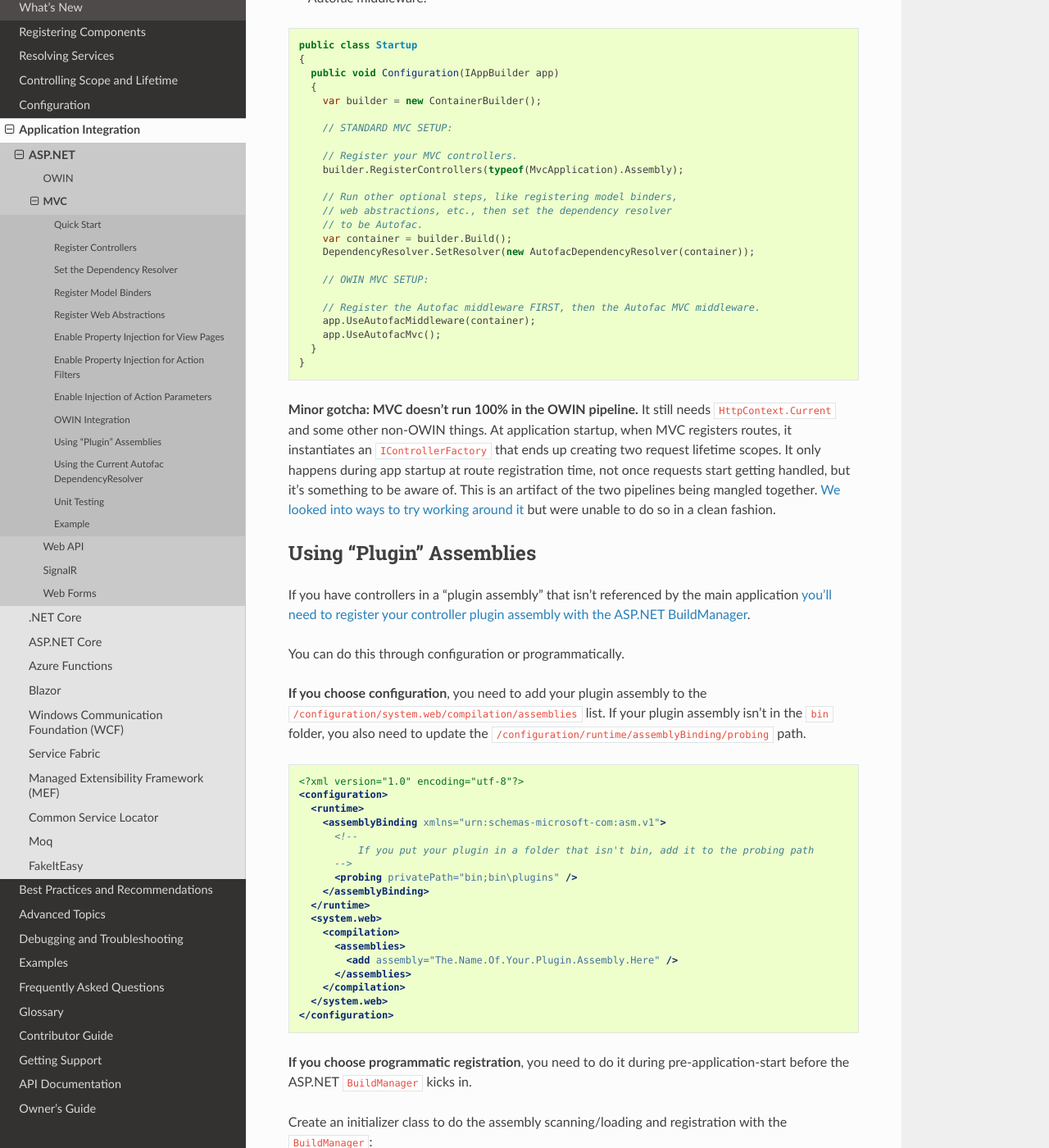
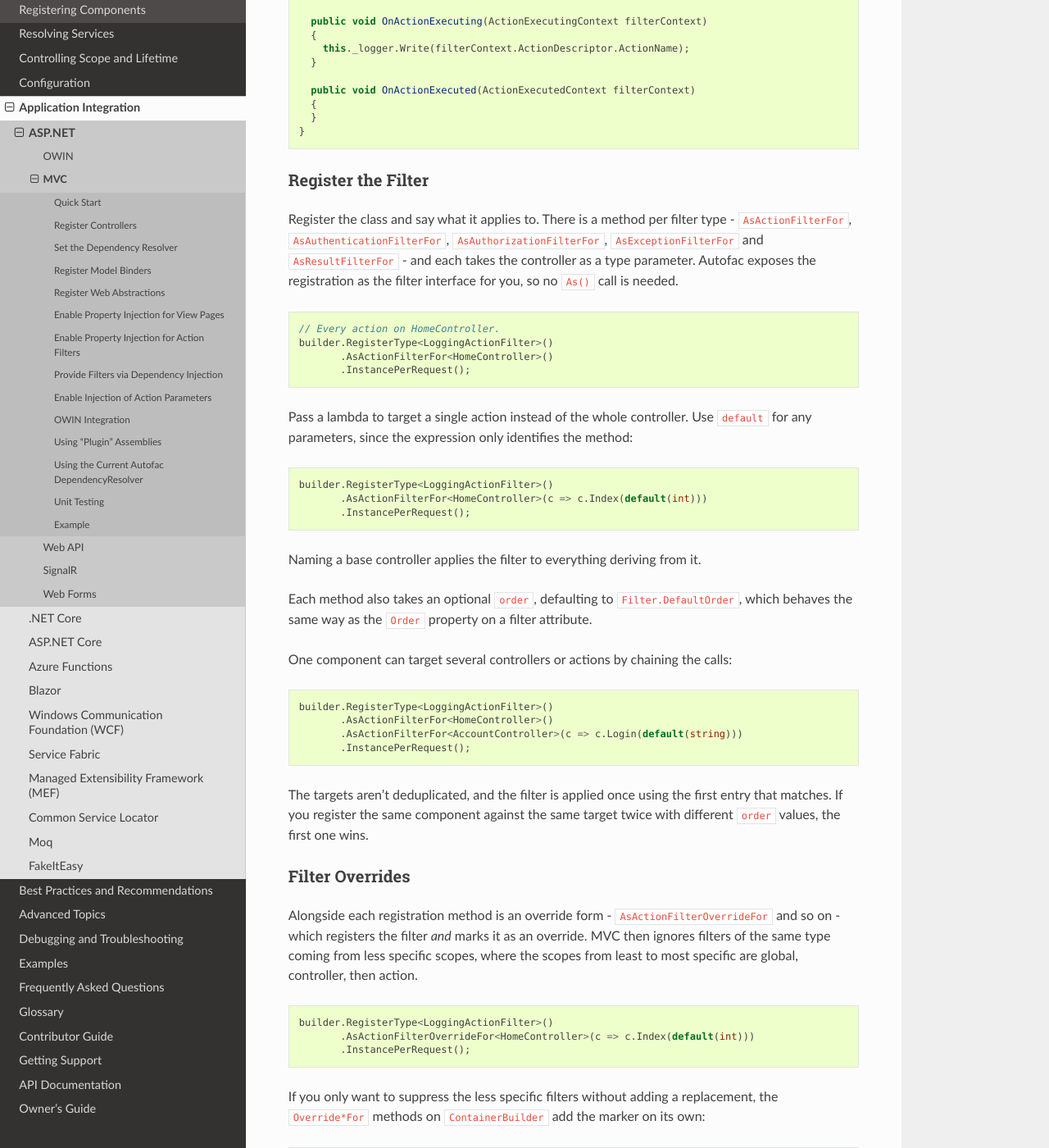
Before and after one commit to autofac/Documentation, a Sphinx documentation site: the page built from docs/integration/mvc.rst, in a window 1280 px wide and 1400 px high, scrolled down 6241 px. Shown: the whole window at 82% size. Built offline with Sphinx 7.4.7 and the Read the Docs theme 3.1.0, drawn with Linux system fonts in a browser that asks for light colours; some of the changed text lies outside the part shown.

Commit message:
Document the MVC filter registration API
Registering a component as an MVC filter was entirely undocumented, while the
equivalent on the Web API page gets a section of its own. Twenty public methods
existed with nothing pointing at them: AsActionFilterFor,
AsAuthenticationFilterFor, AsAuthorizationFilterFor, AsExceptionFilterFor and
AsResultFilterFor, each with a controller-wide and an action-specific overload,
plus an override form of each, plus five Override*For markers on
ContainerBuilder.

The new section uses the same heading as the Web API page, "Provide Filters via
Dependency Injection", since the two pages describe the same capability and
disagreeing on the name is part of why one looked absent.

What differs between the two frameworks is worth stating, because it changes
what you write. MVC filters implement the framework's own System.Web.Mvc
interfaces rather than Autofac-specific ones, because AutofacFilterProvider
resolves filters from the request lifetime scope on every GetFilters call. Web
API needs IAutofacActionFilter precisely because it caches instead.

Also documents the action-selector overload and its default(T) placeholders, the
order parameter, that naming a base controller covers derived controllers, and
chaining one component onto several targets. The chaining note carries the
consequence: targets are not deduplicated and the first match wins, so
registering the same component against the same target twice with different
order values silently uses the first.

RegisterFilterProvider() was described only as the way to get property injection
into filter attributes. It is also what makes these registrations work at all, so
the existing section now says so and links across. Attribute filters are
unaffected either way, since AutofacFilterProvider derives from
FilterAttributeFilterProvider and calls base.GetFilters.

Fixed the adjacent attribute example, where the action returned nothing and one
attribute was written with a redundant Attribute suffix.

```diff
--- a/docs/integration/mvc.rst
+++ b/docs/integration/mvc.rst
@@ -172,7 +172,7 @@
 Enable Property Injection for Action Filters
 ============================================
 
-To make use of property injection for your filter attributes call the ``RegisterFilterProvider()`` method on the ``ContainerBuilder`` before building your container and providing it to the ``AutofacDependencyResolver``.
+To make use of property injection for your filter attributes call the ``RegisterFilterProvider()`` method on the ``ContainerBuilder`` before building your container and providing it to the ``AutofacDependencyResolver``. The same call is what enables :ref:`registering a component as a filter <mvc-filters-via-di>`, so one is enough for both.
 
 .. sourcecode:: csharp
 
@@ -214,10 +214,96 @@
 .. sourcecode:: csharp
 
     [CustomActionFilter]
-    [CustomAuthorizeAttribute]
+    [CustomAuthorize]
     public ActionResult Index()
     {
+      return this.View();
     }
+
+.. _mvc-filters-via-di:
+
+Provide Filters via Dependency Injection
+========================================
+
+Property injection covers the case where you want to keep using filter attributes. The alternative is to skip attributes entirely and register an ordinary class as a filter, which lets the filter take its dependencies through its constructor and lets you decide at registration time which controllers and actions it applies to.
+
+Implement the Filter Interface
+------------------------------
+
+Write a class implementing the MVC filter interface you want - ``IActionFilter``, ``IAuthenticationFilter``, ``IAuthorizationFilter``, ``IExceptionFilter`` or ``IResultFilter`` from ``System.Web.Mvc``. These are the framework's own interfaces; unlike :doc:`Web API <webapi>`, MVC needs no Autofac-specific filter interface, because the MVC filter provider resolves a fresh filter per request rather than caching one instance.
+
+.. sourcecode:: csharp
+
+    public class LoggingActionFilter : IActionFilter
+    {
+      private readonly ILogger _logger;
+
+      public LoggingActionFilter(ILogger logger)
+      {
+        this._logger = logger;
+      }
+
+      public void OnActionExecuting(ActionExecutingContext filterContext)
+      {
+        this._logger.Write(filterContext.ActionDescriptor.ActionName);
+      }
+
+      public void OnActionExecuted(ActionExecutedContext filterContext)
+      {
+      }
+    }
+
+Register the Filter
+-------------------
+
+Register the class and say what it applies to. There is a method per filter type - ``AsActionFilterFor``, ``AsAuthenticationFilterFor``, ``AsAuthorizationFilterFor``, ``AsExceptionFilterFor`` and ``AsResultFilterFor`` - and each takes the controller as a type parameter. Autofac exposes the registration as the filter interface for you, so no ``As()`` call is needed.
+
+.. sourcecode:: csharp
+
+    // Every action on HomeController.
+    builder.RegisterType<LoggingActionFilter>()
+           .AsActionFilterFor<HomeController>()
+           .InstancePerRequest();
+
+Pass a lambda to target a single action instead of the whole controller. Use ``default`` for any parameters, since the expression only identifies the method:
+
+.. sourcecode:: csharp
+
+    builder.RegisterType<LoggingActionFilter>()
+           .AsActionFilterFor<HomeController>(c => c.Index(default(int)))
+           .InstancePerRequest();
+
+Naming a base controller applies the filter to everything deriving from it.
+
+Each method also takes an optional ``order``, defaulting to ``Filter.DefaultOrder``, which behaves the same way as the ``Order`` property on a filter attribute.
+
+One component can target several controllers or actions by chaining the calls:
+
+.. sourcecode:: csharp
+
+    builder.RegisterType<LoggingActionFilter>()
+           .AsActionFilterFor<HomeController>()
+           .AsActionFilterFor<AccountController>(c => c.Login(default(string)))
+           .InstancePerRequest();
+
+The targets aren't deduplicated, and the filter is applied once using the first entry that matches. If you register the same component against the same target twice with different ``order`` values, the first one wins.
+
+Filter Overrides
+----------------
+
+Alongside each registration method is an override form - ``AsActionFilterOverrideFor`` and so on - which registers the filter *and* marks it as an override. MVC then ignores filters of the same type coming from less specific scopes, where the scopes from least to most specific are global, controller, then action.
+
+.. sourcecode:: csharp
+
+    builder.RegisterType<LoggingActionFilter>()
+           .AsActionFilterOverrideFor<HomeController>(c => c.Index(default(int)))
+           .InstancePerRequest();
+
+If you only want to suppress the less specific filters without adding a replacement, the ``Override*For`` methods on ``ContainerBuilder`` add the marker on its own:
+
+.. sourcecode:: csharp
+
+    builder.OverrideActionFilterFor<HomeController>(c => c.Index(default(int)));
 
 Enable Injection of Action Parameters
 =====================================
```
